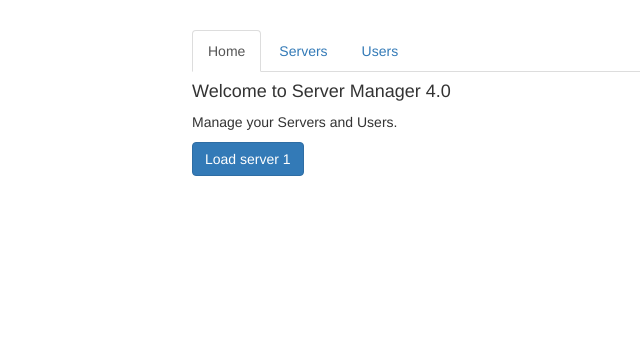
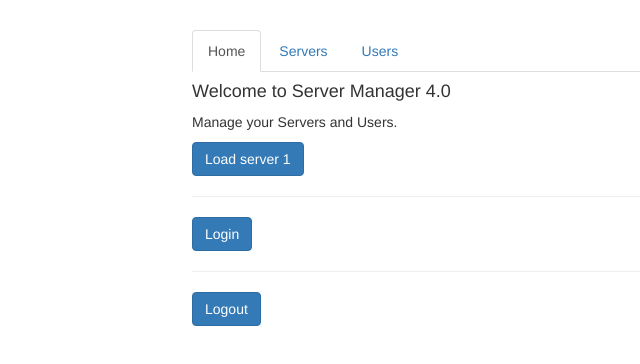
Before and after one commit to mohamedBedawy/Angular-Routing-start, an Angular app: page / in a window 1280 px wide. Shown: the top 364 px of the page, without its empty margins (73-713 px from the left). Built offline with nearby package versions, Linux system fonts and the light colour scheme.

Commit message:
CanActivate with Login and Logout

```diff
--- a/src/app/auth.service.ts
+++ b/src/app/auth.service.ts
@@ -4,7 +4,7 @@
   providedIn: 'root'
 })
 export class AuthService {
-  loggedIn = false;
+  private loggedIn = false;
 
   constructor() { }
 
--- a/src/app/home/home.component.html
+++ b/src/app/home/home.component.html
@@ -3,3 +3,9 @@
 
 
 <button class="btn btn-primary" (click)="OnLoadServers()"> Load server 1 </button>
+
+<hr>
+<button class="btn btn-primary" (click)="onLogin()"> Login</button>
+<hr>
+
+<button class="btn btn-primary" (click)="onLogout()">Logout</button>
--- a/src/app/home/home.component.ts
+++ b/src/app/home/home.component.ts
@@ -1,5 +1,6 @@
 import { Component, OnInit } from '@angular/core';
 import { Router } from '@angular/router';
+import { AuthService } from '../auth.service';
 
 @Component({
   selector: 'app-home',
@@ -8,14 +9,22 @@
 })
 export class HomeComponent implements OnInit {
 
-  constructor(private router:Router) { }
+
+  constructor(private router: Router, private authService: AuthService) { }
 
   ngOnInit() {
   }
 
-  OnLoadServers(){
+  OnLoadServers() {
     // complex complication
-      this.router.navigate(['/servers',2,'edit'],{queryParams:{allowEdit:1},fragment:'loading'})
+    this.router.navigate(['/servers', 2, 'edit'], { queryParams: { allowEdit: 1 }, fragment: 'loading' })
+  }
+
+  onLogin() {
+    this.authService.login();
+  }
+  onLogout() {
+    this.authService.logout();
   }
 
 }
--- a/src/app/servers/edit-server/edit-server.component.ts
+++ b/src/app/servers/edit-server/edit-server.component.ts
@@ -17,6 +17,7 @@
   QuerySubscription: Subscription
   serverId!: number | null;
   isAllowEdit = false;
+  changesSaved = false;
   constructor(private serversService: ServersService
     , private router: Router
     , private route: ActivatedRoute) { }
@@ -28,11 +29,11 @@
       console.log(this.route.snapshot.queryParams, this.serverId); this.serverId = 1
     }
     this.route.queryParams.subscribe((Param) => {
-      this.isAllowEdit =Param['allowEdit']==='1';
+      this.isAllowEdit = Param['allowEdit'] === '1';
       if (this.isAllowEdit) {
         this.loadServer();
       }
-      else{
+      else {
         alert("Not allowed to Edit")
       }
 
```
